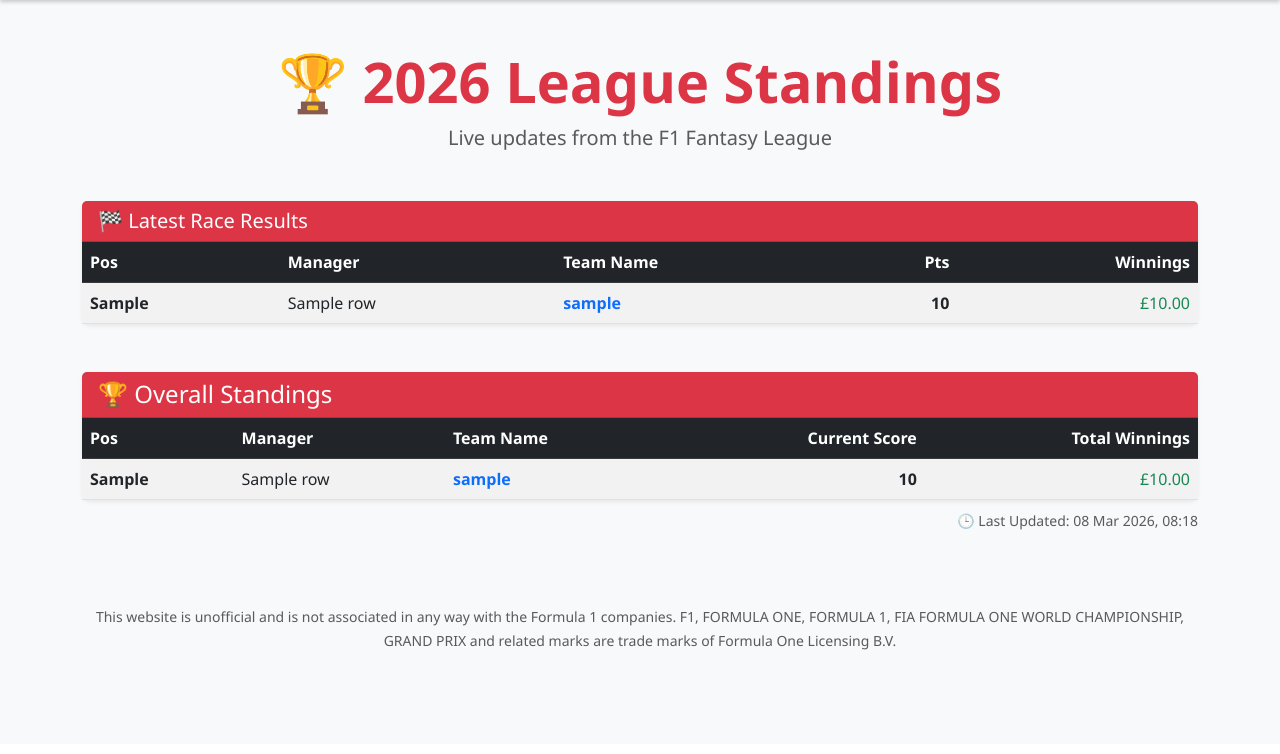
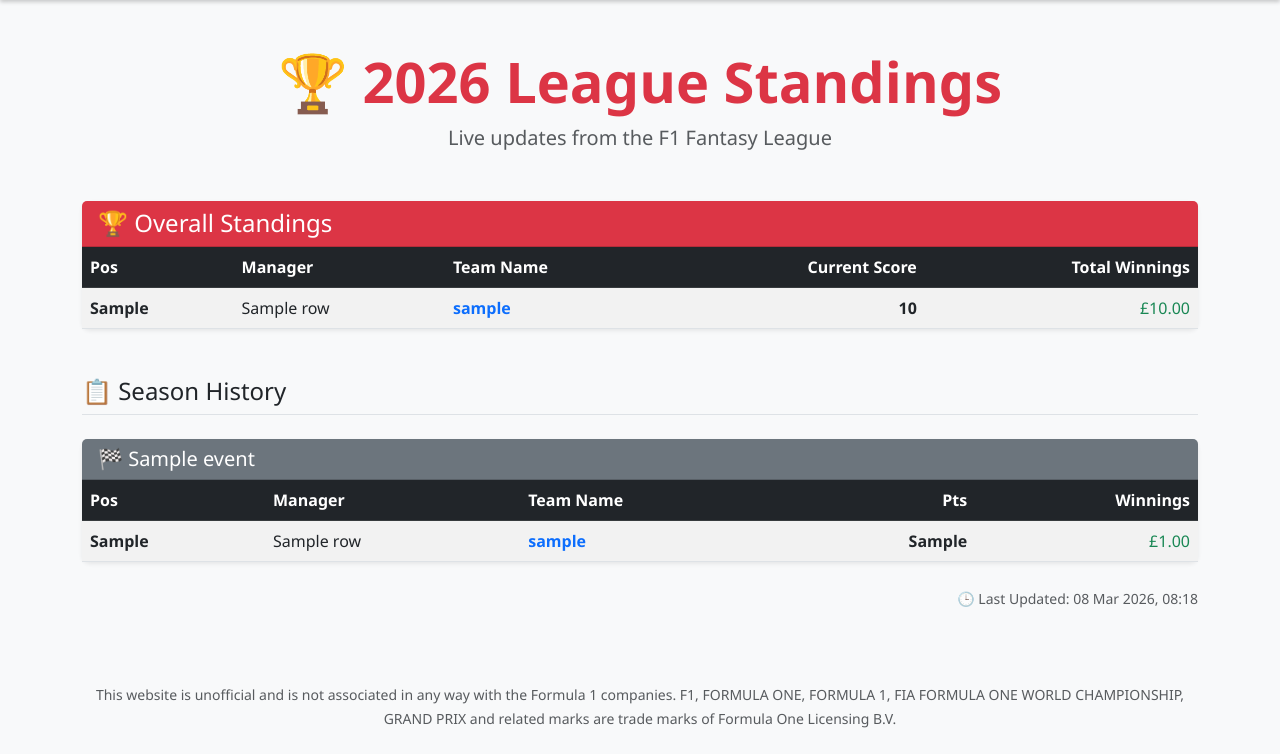
Before and after one commit to clarkey1993/f1-fantasy-2026, a Flask app: template templates/index.html in a window 1280 px wide. Shown: the part 56-810 px from the top of the page. Before the commit the page ends 706 px from the top, so only its background shows below. Run offline with Flask 3, Linux system fonts and the light colour scheme; the template is opened without the code that fills it: most values are stand-ins (such as "Sample title", 1, 10 or a date in 2020).

Commit message:
inc race history

```diff
--- a/app.py
+++ b/app.py
@@ -54,6 +54,7 @@ DATA_FILE = 'league_data.csv'
 TEST_DATA_FILE = 'league_test_data.csv'
 NOTICE_FILE = 'notice.txt'
 HISTORY_FILE = 'race_sync_history.json'
+SEASON_HISTORY_FILE = 'season_results_history.json'
 
 # 2026 Sprint weekend bases: GP cannot be synced before its Sprint
 SPRINT_WEEKEND_BASES = ('China', 'Miami', 'Canada', 'Great Britain', 'Netherlands', 'Singapore')
@@ -296,6 +297,64 @@ def get_recent_synced_events(limit=10):
     """Return the most recently synced production events for display."""
     history = load_sync_history()
     return list(reversed(history[-limit:])) if history else []
+
+
+# --- SEASON RESULTS HISTORY (event-by-event tables, production-only) ---
+
+def load_season_results_history():
+    """Load season event results history from season_results_history.json. Returns list of dicts."""
+    if not os.path.exists(SEASON_HISTORY_FILE):
+        return []
+    try:
+        with open(SEASON_HISTORY_FILE, 'r') as f:
+            data = json.load(f)
+        return data if isinstance(data, list) else []
+    except Exception:
+        return []
+
+def save_season_results_history(history):
+    """Save season event results history to season_results_history.json."""
+    with open(SEASON_HISTORY_FILE, 'w') as f:
+        json.dump(history, f, indent=2)
+
+def _build_event_snapshot(event_name, session_type, df):
+    """Build one event snapshot from df (which has Last Race Pts = points for this event)."""
+    _race_sort_spec = [
+        ('Last Race Pts', False), ('Driver Race Pts', False), ('Top Driver Score', False),
+        ('Constructor Race Pts', False), ('Best Finish Pos', True), ('Prior Best Finish Pos', True), ('Name', True),
+    ]
+    race_sort_cols = [c for c, _ in _race_sort_spec if c in df.columns]
+    race_sort_asc = [asc for c, asc in _race_sort_spec if c in df.columns]
+    sorted_df = df.sort_values(by=race_sort_cols, ascending=race_sort_asc)
+    results = []
+    for i, (_, row) in enumerate(sorted_df.iterrows()):
+        prev = int(row['Previous Pos']) if row.get('Previous Pos', 0) > 0 else None
+        results.append({
+            "pos": i + 1,
+            "display_pos": f"({prev}) {i + 1}" if prev else str(i + 1),
+            "name": str(row.get('Name', '')),
+            "nickname": str(row.get('Nickname', '')),
+            "event_pts": int(row.get('Last Race Pts', 0)),
+            "total_winnings": float(row.get('Total Winnings', 0)),
+        })
+    return {
+        "event_name": event_name,
+        "normalized": normalize_event_name(event_name),
+        "session_type": "Sprint" if session_type == "Sprint" else "GP",
+        "timestamp": datetime.datetime.now().isoformat(),
+        "results": results,
+    }
+
+def add_event_to_season_history(event_name, session_type, df):
+    """Append one event snapshot to season results history. Production sync only."""
+    entry = _build_event_snapshot(event_name, session_type, df)
+    history = load_season_results_history()
+    history.append(entry)
+    save_season_results_history(history)
+
+def append_event_snapshot_to_history(history_list, event_name, session_type, df):
+    """Append one event snapshot to a history list. Used when rebuilding during force_sync."""
+    history_list.append(_build_event_snapshot(event_name, session_type, df))
 
 def get_team_details(name, is_constructor=False):
     """Returns color, slug, and team name for a driver/constructor."""
@@ -544,24 +603,26 @@ def home():
 
     if df.empty:
         flash("Could not load league data.", "danger")
-        return render_template('index.html', title="Home", leaderboard=[], race_results=[], notice=notice_msg)
+        return render_template('index.html', title="Home", leaderboard=[], season_history=[], notice=notice_msg)
 
-    # 1. Latest Race Recap Data
-    # Sort by Last Race Pts (desc), then tie-breaks, then Name
-    _race_sort_spec = [
-        ('Last Race Pts', False), ('Driver Race Pts', False), ('Top Driver Score', False),
-        ('Constructor Race Pts', False), ('Best Finish Pos', True), ('Prior Best Finish Pos', True), ('Name', True),
-    ]
-    race_sort_cols = [c for c, _ in _race_sort_spec if c in df.columns]
-    race_sort_asc = [asc for c, asc in _race_sort_spec if c in df.columns]
-    race_results_df = df.sort_values(by=race_sort_cols, ascending=race_sort_asc)
-    race_results = []
-    for i, (index, row) in enumerate(race_results_df.iterrows()):
-        row_dict = row.to_dict()
-        # Format Position: (Prev Overall) Weekend Rank
-        prev = int(row['Previous Pos']) if row['Previous Pos'] > 0 else "-"
-        row_dict['DisplayPos'] = f"({prev}) {i + 1}"
-        race_results.append(row_dict)
+    # 1. Season Results History (event-by-event, newest first)
+    raw_history = load_season_results_history()
+    season_history = []
+    for entry in reversed(raw_history):
+        evt = entry.get("event_name", "")
+        sess = entry.get("session_type", "GP")
+        base = normalize_event_name(evt)
+        if sess == "Sprint":
+            title = f"{base} Sprint Results"
+        else:
+            title = f"{base} Grand Prix Results"
+        season_history.append({
+            "title": title,
+            "event_name": evt,
+            "session_type": sess,
+            "timestamp": entry.get("timestamp", ""),
+            "results": entry.get("results", []),
+        })
 
     # 2. Main Leaderboard Data
     # Sort by official tie-break order (see scoring.LEADERBOARD_SORT_BY)
@@ -577,7 +638,7 @@ def home():
         row_dict['DisplayPos'] = f"({prev}) {i + 1}"
         leaderboard_data.append(row_dict)
 
-    return render_template('index.html', title="Leaderboard", leaderboard=leaderboard_data, race_results=race_results, notice=notice_msg)
+    return render_template('index.html', title="Leaderboard", leaderboard=leaderboard_data, season_history=season_history, notice=notice_msg)
 
 @app.route('/login', methods=['GET', 'POST'])
 def login():
@@ -1082,6 +1143,7 @@ def admin_sync():
                 flash(f"PRODUCTION MODE: {msg} Google Sheet sync failed.", "danger")
             session_type = "Sprint" if is_sprint_event(race_name) else "GP"
             add_sync_to_history(race_name, session_type)
+            add_event_to_season_history(race_name, session_type, updated_df)
         else:
             flash(msg, "danger")
 
@@ -1122,6 +1184,7 @@ def admin_sync():
 
         history = load_sync_history()
         last_msg = ""
+        new_season_history = []
         for entry in history:
             evt = (entry.get("event_name") or "").strip()
             payouts = force_payouts if evt == race_name else default_payouts
@@ -1131,7 +1194,10 @@ def admin_sync():
                 return redirect(url_for('admin'))
             if evt == race_name:
                 last_msg = msg
+            sess_type = entry.get("session_type", "GP")
+            append_event_snapshot_to_history(new_season_history, evt, sess_type, df)
 
+        save_season_results_history(new_season_history)
         save_status = save_league_data(df)
         if save_status is True:
             flash(f"PRODUCTION MODE: Force resync complete. {last_msg} Data synced to CSV and Google Sheet.", "success")
--- a/templates/index.html
+++ b/templates/index.html
@@ -13,44 +13,7 @@
     </div>
     {% endif %}
 
-    <!-- Latest Race Recap Section -->
-    <div class="row mb-5">
-        <div class="col-12">
-            <div class="card shadow-sm h-100">
-                <div class="card-header bg-danger text-white">
-                    <h5 class="mb-0">🏁 Latest Race Results</h5>
-                </div>
-                <div class="card-body p-0">
-                    <table class="table table-striped table-hover mb-0 align-middle">
-                        <thead class="table-dark">
-                            <tr>
-                                <th scope="col">Pos</th>
-                                <th scope="col">Manager</th>
-                                <th scope="col">Team Name</th>
-                                <th scope="col" class="text-end">Pts</th>
-                                <th scope="col" class="text-end">Winnings</th>
-                            </tr>
-                        </thead>
-                        <tbody>
-                            {% for row in race_results %}
-                            <tr>
-                                <th scope="row" class="text-nowrap">{{ row['DisplayPos'] }}</th>
-                                <td>{{ row['Name'] }}</td>
-                                <td><a href="{{ url_for('view_team', nickname=row['Nickname']) }}" class="text-decoration-none fw-bold">{{ row['Nickname'] }}</a></td>
-                                <td class="text-end fw-bold">{{ row['Last Race Pts']|int }}</td>
-                                <td class="text-end text-success">£{{ "%.2f"|format(row['Total Winnings']) }}</td>
-                            </tr>
-                            {% else %}
-                            <tr><td colspan="5" class="text-center text-muted">No data available.</td></tr>
-                            {% endfor %}
-                        </tbody>
-                    </table>
-                </div>
-            </div>
-        </div>
-    </div>
-
-    <!-- Main Leaderboard -->
+    <!-- Overall Leaderboard -->
     <div class="card shadow-sm">
         <div class="card-header bg-danger text-white">
             <h4 class="mb-0">🏆 Overall Standings</h4>
@@ -83,6 +46,46 @@
         </div>
     </div>
 
+    <!-- Season History: event-by-event results -->
+    {% if season_history %}
+    <div class="mt-5">
+        <h4 class="border-bottom pb-2 mb-4">📋 Season History</h4>
+        {% for event in season_history %}
+        <div class="card shadow-sm mb-4">
+            <div class="card-header bg-secondary text-white">
+                <h5 class="mb-0">🏁 {{ event.title }}</h5>
+            </div>
+            <div class="card-body p-0">
+                <table class="table table-striped table-hover mb-0 align-middle">
+                    <thead class="table-dark">
+                        <tr>
+                            <th scope="col">Pos</th>
+                            <th scope="col">Manager</th>
+                            <th scope="col">Team Name</th>
+                            <th scope="col" class="text-end">Pts</th>
+                            <th scope="col" class="text-end">Winnings</th>
+                        </tr>
+                    </thead>
+                    <tbody>
+                        {% for row in event.results %}
+                        <tr>
+                            <th scope="row" class="text-nowrap">{{ row.display_pos }}</th>
+                            <td>{{ row.name }}</td>
+                            <td><a href="{{ url_for('view_team', nickname=row.nickname) }}" class="text-decoration-none fw-bold">{{ row.nickname }}</a></td>
+                            <td class="text-end fw-bold">{{ row.event_pts }}</td>
+                            <td class="text-end text-success">£{{ "%.2f"|format(row.total_winnings) }}</td>
+                        </tr>
+                        {% else %}
+                        <tr><td colspan="5" class="text-center text-muted">No data.</td></tr>
+                        {% endfor %}
+                    </tbody>
+                </table>
+            </div>
+        </div>
+        {% endfor %}
+    </div>
+    {% endif %}
+
     <div class="text-muted text-end mt-2">
         <small>🕒 Last Updated: {{ now.strftime('%d %b %Y, %H:%M') }}</small>
     </div>
```
Also changed, not shown: 1 other file.
